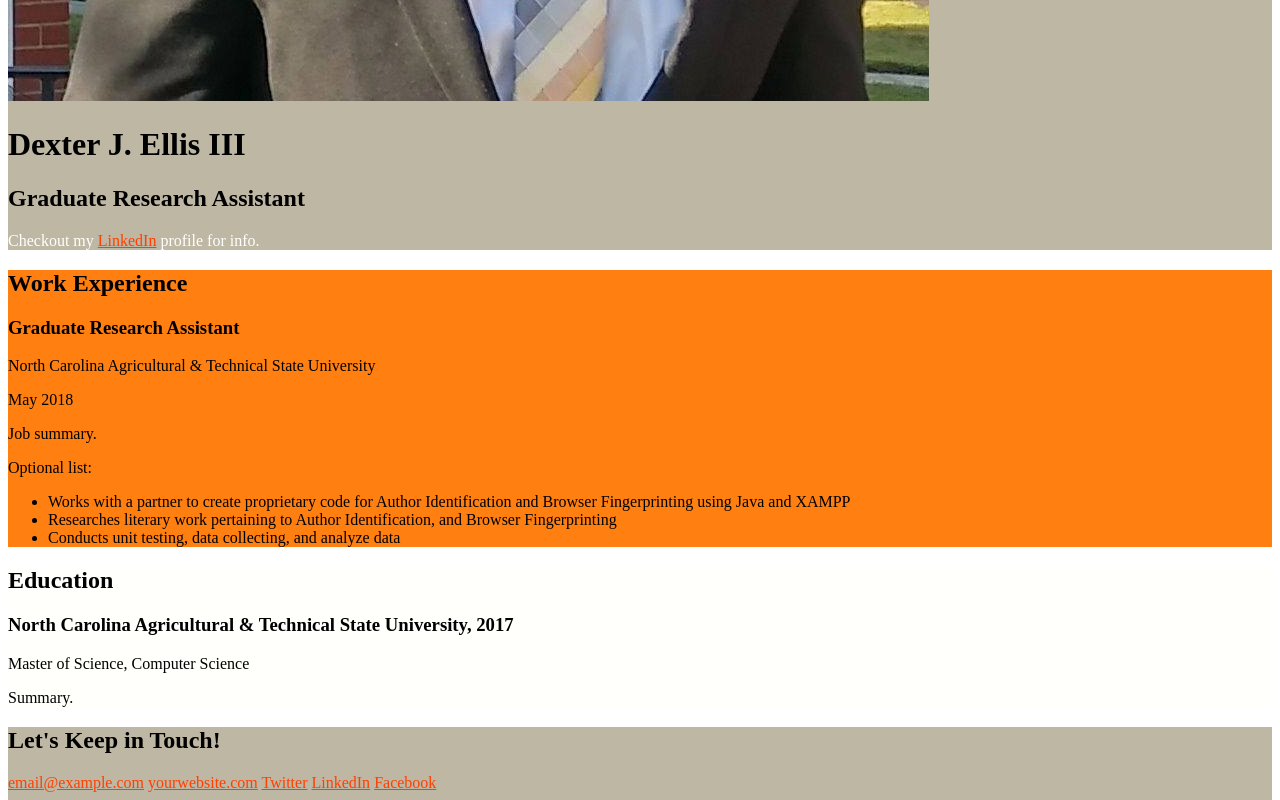
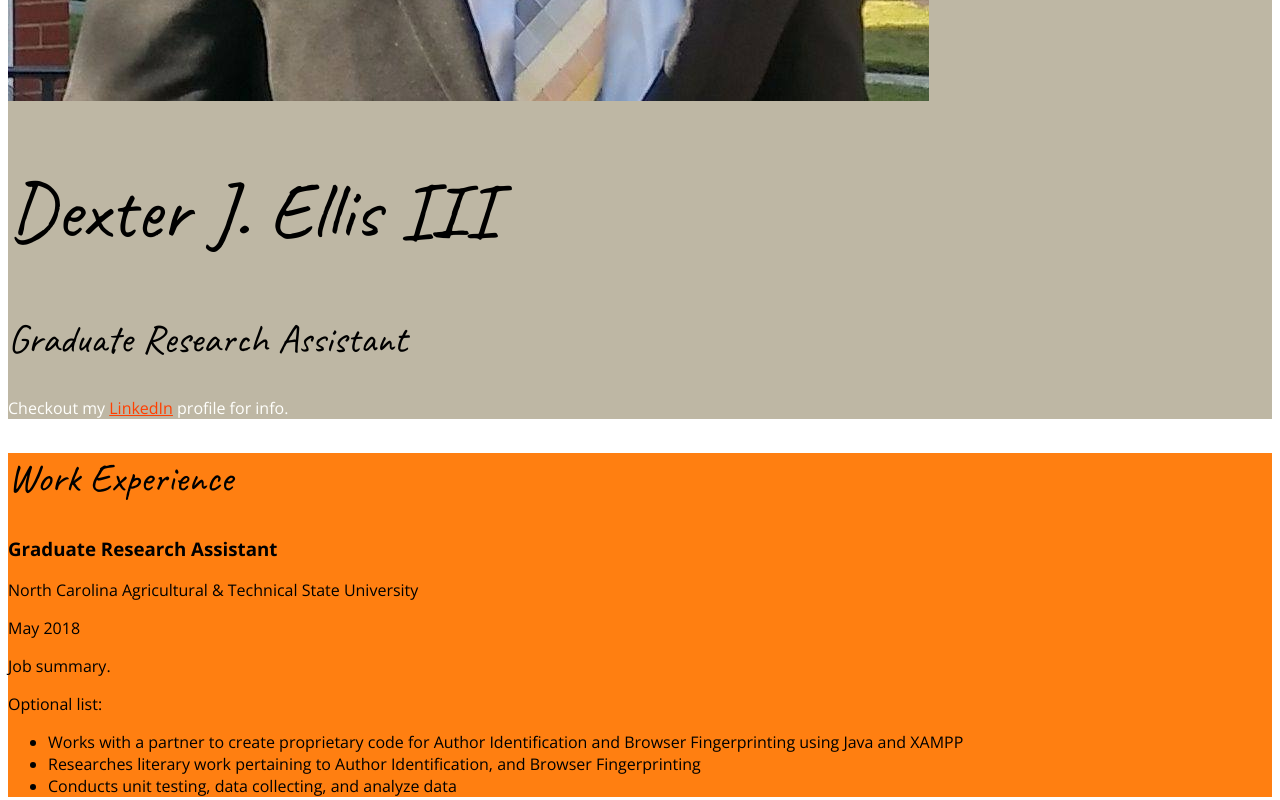
Before and after one commit to dexter269/CSS-Essential-Training-1, a plain HTML site: page css-resume/index.html in a window 1280 px wide. Shown: the part 800-1600 px from the top of the page. Drawn offline with nearby package versions, Linux system fonts and the light colour scheme.

Commit message:
Finishes to section 4

```diff
--- a/css-resume/css/styles.css
+++ b/css-resume/css/styles.css
@@ -9,7 +9,20 @@
 /*Global styles
 ---------------------------*/
 body {
+    font-family: 'Open Sans', sans-serif;
+}
 
+h1, h2 {
+    font-family: 'Caveat', cursive;
+    font-weight: 400;
+}
+
+h1 {
+    font-size: 80px;
+}
+
+h2 {
+    font-size: 40px;
 }
 
 a {
--- a/css-resume/index.html
+++ b/css-resume/index.html
@@ -4,6 +4,7 @@
     <meta charset="UTF-8">
     <meta name="viewport" content="width=device-width, initial-scale=1.0">
     <title>Dexter Ellis III | Resume</title>
+    <link href="https://fonts.googleapis.com/css?family=Caveat|Open+Sans:400,700" rel="stylesheet">
     <link rel="stylesheet" href="css/styles.css">
 </head>
 <body>
--- /dev/null
+++ b/jsfiddle/example10/styles.css
@@ -0,0 +1,6 @@
+h1, h2 {
+  /* text-align: center; */
+}
+header {
+  text-align: center;
+}
--- /dev/null
+++ b/jsfiddle/example11/styles.css
@@ -0,0 +1,13 @@
+div, p {
+    background: #e74c3c;
+    height: 40px;
+    width: 150px;
+    display: none;
+}
+
+span, a {
+    background: #3498db;
+    height: 40px;
+    width: 150px;
+    display: inline-block;
+}
--- /dev/null
+++ b/jsfiddle/example9/styles.css
@@ -0,0 +1,6 @@
+p {
+  font-size: 20px;
+  /* line-height: 20px; */
+  /* line-height: 150%; */
+  line-height: 1;
+}
```
Also changed, not shown: jsfiddle/example10/index.html (added, +6 -0 lines), jsfiddle/example11/index.html (added, +6 -0 lines), jsfiddle/example9/index.html (added, +2 -0 lines).
